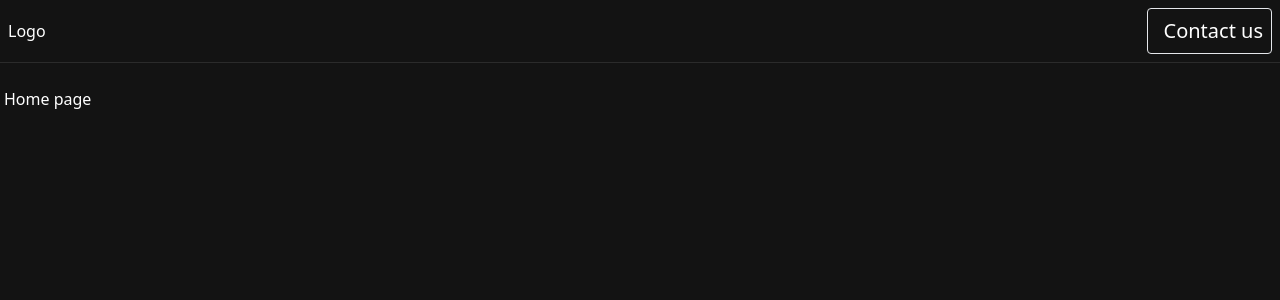
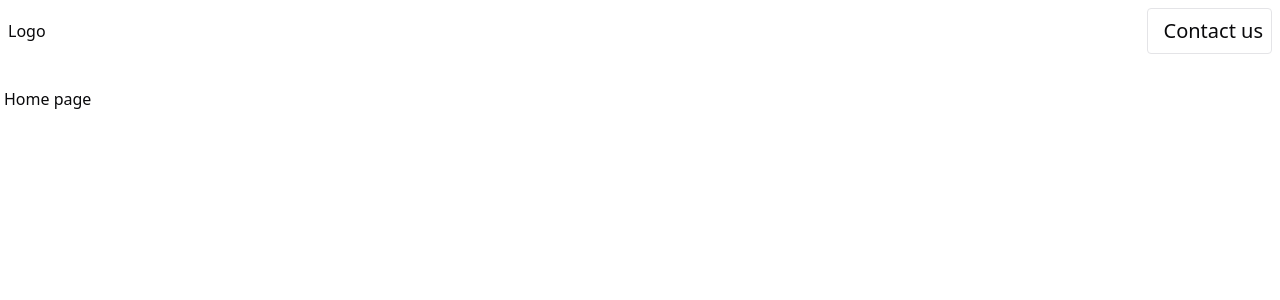
Before and after one commit to edwardspresume/baseKit, a SvelteKit app: page / in a window 1280 px wide. Shown: the top 300 px of the page. Built offline with nearby package versions, Linux system fonts and the light colour scheme; some icons are missing.

Commit message:
added shadcn-svelte

```diff
--- a/package.json
+++ b/package.json
@@ -51,6 +51,7 @@
 	"dependencies": {
 		"clsx": "^2.0.0",
 		"postcss-preset-env": "^9.3.0",
-		"tailwind-merge": "^2.0.0"
+		"tailwind-merge": "^2.0.0",
+		"tailwind-variants": "^0.1.18"
 	}
 }
--- a/src/app.pcss
+++ b/src/app.pcss
@@ -1,24 +1,58 @@
-/* Write your global styles here, in PostCSS syntax */
-@import '@fontsource/fira-mono';
-
 @tailwind base;
 @tailwind components;
 @tailwind utilities;
 
+:root {
+	--font-mono: 'Fira Mono', monospace;
+
+	--background: 0 0% 100%;
+	--foreground: 240 10% 3.9%;
+	--card: 0 0% 100%;
+	--card-foreground: 240 10% 3.9%;
+	--popover: 0 0% 100%;
+	--popover-foreground: 240 10% 3.9%;
+	--primary: 240 5.9% 10%;
+	--primary-foreground: 0 0% 98%;
+	--secondary: 240 4.8% 95.9%;
+	--secondary-foreground: 240 5.9% 10%;
+	--muted: 240 4.8% 95.9%;
+	--muted-foreground: 240 3.8% 46.1%;
+	--accent: 240 4.8% 95.9%;
+	--accent-foreground: 240 5.9% 10%;
+	--destructive: 0 72.22% 50.59%;
+	--destructive-foreground: 0 0% 98%;
+	--border: 240 5.9% 90%;
+	--input: 240 5.9% 90%;
+	--ring: 240 5.9% 10%;
+	--radius: 0.5rem;
+}
+.dark {
+	--background: 240 10% 3.9%;
+	--foreground: 0 0% 98%;
+	--card: 240 10% 3.9%;
+	--card-foreground: 0 0% 98%;
+	--popover: 240 10% 3.9%;
+	--popover-foreground: 0 0% 98%;
+	--primary: 0 0% 98%;
+	--primary-foreground: 240 5.9% 10%;
+	--secondary: 240 3.7% 15.9%;
+	--secondary-foreground: 0 0% 98%;
+	--muted: 240 3.7% 15.9%;
+	--muted-foreground: 240 5% 64.9%;
+	--accent: 240 3.7% 15.9%;
+	--accent-foreground: 0 0% 98%;
+	--destructive: 0 62.8% 30.6%;
+	--destructive-foreground: 0 0% 98%;
+	--border: 240 3.7% 15.9%;
+	--input: 240 3.7% 15.9%;
+	--ring: 240 4.9% 83.9%;
+}
+
 @layer base {
-	:root {
-		--font-mono: 'Fira Mono', monospace;
-
-		--background: #000000ec;
-		--foreground: #fff;
-
-		--primary-color: #1a237e;
-		--secondary-color: #ffc107;
-		--tertiary-color: #4caf50;
+	* {
+		@apply border-border;
 	}
-
 	body {
-		color: var(--foreground);
-		background: var(--background);
+		@apply bg-background text-foreground;
 	}
 }
--- a/src/lib/components/form/InputField.svelte
+++ b/src/lib/components/form/InputField.svelte
@@ -1,7 +1,7 @@
 <script lang="ts">
 	import type { HTMLInputAttributes } from 'svelte/elements';
 
-	import { cn } from '$lib';
+	import { cn } from '$lib/utils';
 	import type { EnterKeyHint } from '$lib/types';
 
 	let className: HTMLInputAttributes['class'] = undefined;
--- a/src/lib/components/form/SubmitButton.svelte
+++ b/src/lib/components/form/SubmitButton.svelte
@@ -1,7 +1,7 @@
 <script lang="ts">
 	import type { HTMLButtonAttributes } from 'svelte/elements';
 
-	import { cn } from '$lib/index';
+	import { cn } from '$lib/utils';
 
 	let className: HTMLButtonAttributes['class'] = undefined;
 
--- a/src/lib/components/form/TextArea.svelte
+++ b/src/lib/components/form/TextArea.svelte
@@ -1,7 +1,7 @@
 <script lang="ts">
 	import type { HTMLTextareaAttributes } from 'svelte/elements';
 
-	import { cn } from '$lib';
+	import { cn } from '$lib/utils';
 	import type { EnterKeyHint } from '$lib/types';
 
 	let className: HTMLTextareaAttributes['class'] = undefined;
--- a/src/lib/components/siteMainHeader/SiteMainNav.svelte
+++ b/src/lib/components/siteMainHeader/SiteMainNav.svelte
@@ -5,8 +5,8 @@
 <script lang="ts">
 	import type { HTMLAttributes } from 'svelte/elements';
 
-	import { cn } from '$lib';
 	import { Routes } from '$lib/navLinks';
+	import { cn } from '$lib/utils';
 
 	import SiteMainNavMenuToggleBtn, { isSiteNavMenuOpen } from './SiteMainNavMenuToggleBtn.svelte';
 
--- a/src/lib/index.ts
+++ /dev/null
@@ -1,13 +0,0 @@
-import { clsx, type ClassValue } from 'clsx';
-import { twMerge } from 'tailwind-merge';
-
-/**
- * A utility function to merge class names using clsx and tailwind-merge.
- * It takes any number of class values and merges them into a single string with deduplication and conflict resolution for Tailwind CSS classes.
- *
- * @param inputs - An array of class values to be merged.
- * @returns A string containing the merged class names.
- */
-export function cn(...inputs: ClassValue[]) {
-	return twMerge(clsx(inputs));
-}
--- /dev/null
+++ b/src/lib/utils.ts
@@ -0,0 +1,62 @@
+import { type ClassValue, clsx } from "clsx";
+import { twMerge } from "tailwind-merge";
+import { cubicOut } from "svelte/easing";
+import type { TransitionConfig } from "svelte/transition";
+
+export function cn(...inputs: ClassValue[]) {
+    return twMerge(clsx(inputs));
+}
+
+type FlyAndScaleParams = {
+    y?: number;
+    x?: number;
+    start?: number;
+    duration?: number;
+};
+
+export const flyAndScale = (
+    node: Element,
+    params: FlyAndScaleParams = { y: -8, x: 0, start: 0.95, duration: 150 }
+): TransitionConfig => {
+    const style = getComputedStyle(node);
+    const transform = style.transform === "none" ? "" : style.transform;
+
+    const scaleConversion = (
+        valueA: number,
+        scaleA: [number, number],
+        scaleB: [number, number]
+    ) => {
+        const [minA, maxA] = scaleA;
+        const [minB, maxB] = scaleB;
+
+        const percentage = (valueA - minA) / (maxA - minA);
+        const valueB = percentage * (maxB - minB) + minB;
+
+        return valueB;
+    };
+
+    const styleToString = (
+        style: Record<string, number | string | undefined>
+    ): string => {
+        return Object.keys(style).reduce((str, key) => {
+            if (style[key] === undefined) return str;
+            return str + `${key}:${style[key]};`;
+        }, "");
+    };
+
+    return {
+        duration: params.duration ?? 200,
+        delay: 0,
+        css: (t) => {
+            const y = scaleConversion(t, [0, 1], [params.y ?? 5, 0]);
+            const x = scaleConversion(t, [0, 1], [params.x ?? 0, 0]);
+            const scale = scaleConversion(t, [0, 1], [params.start ?? 0.95, 1]);
+
+            return styleToString({
+                transform: `${transform} translate3d(${x}px, ${y}px, 0) scale(${scale})`,
+                opacity: t
+            });
+        },
+        easing: cubicOut
+    };
+};
--- a/tailwind.config.cjs
+++ /dev/null
@@ -1,33 +0,0 @@
-/** @type {import('tailwindcss').Config}*/
-const config = {
-	content: ['./src/**/*.{html,js,svelte,ts}'],
-
-	theme: {
-		container: {
-			center: true,
-			padding: '2rem',
-			screens: {
-				'2xl': '1500px'
-			}
-		},
-		extend: {
-			colors: {
-				background: 'var(--background)',
-				foreground: 'var(--foreground)',
-				primary: {
-					DEFAULT: 'var(--primary-color)'
-				},
-				secondary: {
-					DEFAULT: 'var(--secondary-color)'
-				},
-				tertiary: {
-					DEFAULT: 'var(--tertiary-color)'
-				}
-			}
-		}
-	},
-
-	plugins: []
-};
-
-module.exports = config;
--- /dev/null
+++ b/tailwind.config.js
@@ -0,0 +1,64 @@
+import { fontFamily } from "tailwindcss/defaultTheme";
+
+/** @type {import('tailwindcss').Config} */
+const config = {
+	darkMode: ["class"],
+	content: ["./src/**/*.{html,js,svelte,ts}"],
+  safelist: ["dark"],
+	theme: {
+		container: {
+			center: true,
+			padding: "2rem",
+			screens: {
+				"2xl": "1400px"
+			}
+		},
+		extend: {
+			colors: {
+				border: "hsl(var(--border) / <alpha-value>)",
+				input: "hsl(var(--input) / <alpha-value>)",
+				ring: "hsl(var(--ring) / <alpha-value>)",
+				background: "hsl(var(--background) / <alpha-value>)",
+				foreground: "hsl(var(--foreground) / <alpha-value>)",
+				primary: {
+					DEFAULT: "hsl(var(--primary) / <alpha-value>)",
+					foreground: "hsl(var(--primary-foreground) / <alpha-value>)"
+				},
+				secondary: {
+					DEFAULT: "hsl(var(--secondary) / <alpha-value>)",
+					foreground: "hsl(var(--secondary-foreground) / <alpha-value>)"
+				},
+				destructive: {
+					DEFAULT: "hsl(var(--destructive) / <alpha-value>)",
+					foreground: "hsl(var(--destructive-foreground) / <alpha-value>)"
+				},
+				muted: {
+					DEFAULT: "hsl(var(--muted) / <alpha-value>)",
+					foreground: "hsl(var(--muted-foreground) / <alpha-value>)"
+				},
+				accent: {
+					DEFAULT: "hsl(var(--accent) / <alpha-value>)",
+					foreground: "hsl(var(--accent-foreground) / <alpha-value>)"
+				},
+				popover: {
+					DEFAULT: "hsl(var(--popover) / <alpha-value>)",
+					foreground: "hsl(var(--popover-foreground) / <alpha-value>)"
+				},
+				card: {
+					DEFAULT: "hsl(var(--card) / <alpha-value>)",
+					foreground: "hsl(var(--card-foreground) / <alpha-value>)"
+				}
+			},
+			borderRadius: {
+				lg: "var(--radius)",
+				md: "calc(var(--radius) - 2px)",
+				sm: "calc(var(--radius) - 4px)"
+			},
+			fontFamily: {
+				sans: [...fontFamily.sans]
+			}
+		}
+	},
+};
+
+export default config;
```
Also changed, not shown: components.json (added), 1 other file (tests, documents, lock files or other folders).
